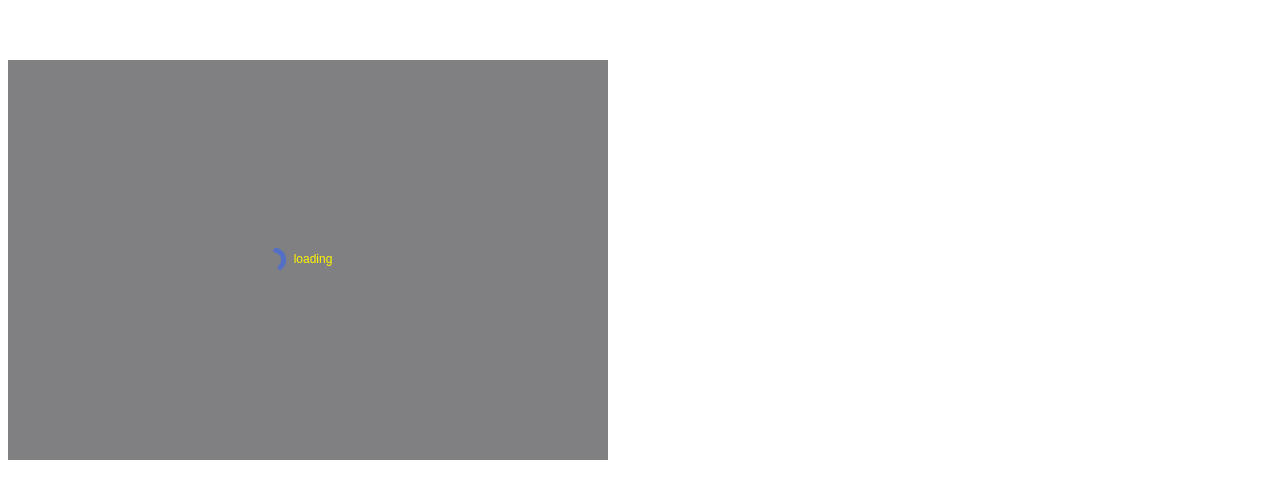
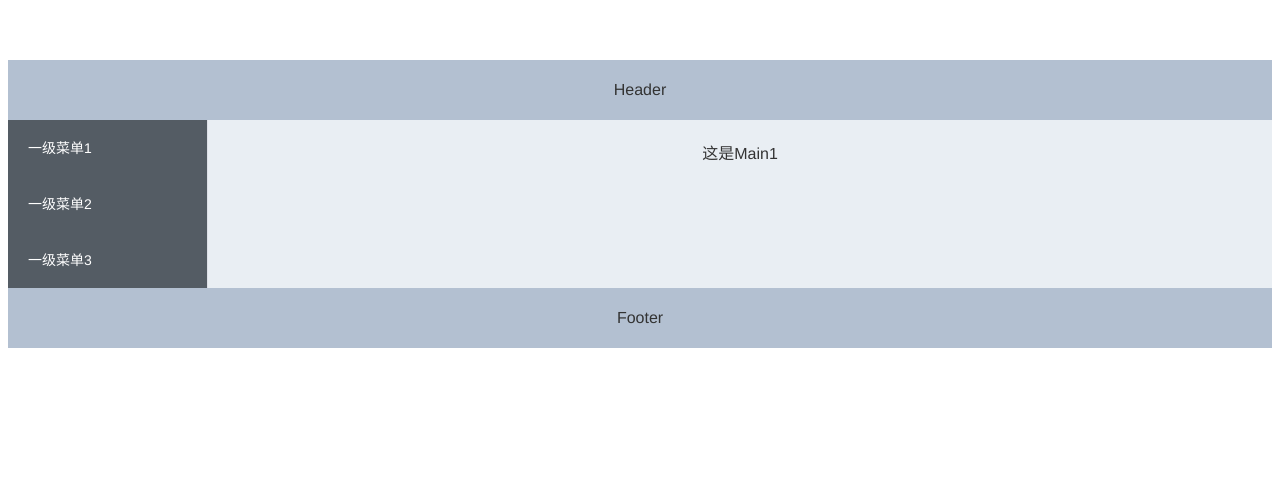
Before and after one commit to Rasic2/GVaspWeb, a Vue app in the folder frontend/: page /index/menu1 in a window 1280 px wide. Shown: the top 498 px of the page. Built offline with nearby package versions, Linux system fonts and the light colour scheme; no server answers.

Commit message:
setting router

```diff
--- a/frontend/package.json
+++ b/frontend/package.json
@@ -12,8 +12,10 @@
     "axios": "^1.6.8",
     "core-js": "^3.8.3",
     "echarts": "^5.5.0",
+    "element-plus": "^2.7.1",
     "jquery": "^3.7.1",
-    "vue": "^3.2.13"
+    "vue": "^3.2.13",
+    "vue-router": "^4.3.2"
   },
   "devDependencies": {
     "@babel/core": "^7.12.16",
--- a/frontend/src/App.vue
+++ b/frontend/src/App.vue
@@ -1,40 +1,21 @@
 <template>
-  <!-- <h1>GVasp 态密度图绘制</h1> -->
-
-  <!-- <div> -->
-  <!-- <cat-input placeholder="请输入线宽" type="text" v-model="uname" clearable></cat-input> -->
-  <!-- <br /> -->
-  <!-- <cat-input placeholder="禁用的输入框" disabled></cat-input> -->
-  <!-- <br /> -->
-  <!-- <cat-input placeholder="请输入密码" v-model="upwd" show-password></cat-input> -->
-  <!-- </div> -->
-
-  <!-- <div class="ff-hide">
-    <input type="text" v-model="val" @input="change" maxlength="10" placeholder="请输入线宽" />
-    <br />
-    <span v-show="flag">格式错误</span>
-  </div> -->
-
-  <!-- <div>
-    <slider-input ref="sliderData"></slider-input>
-  </div> -->
-  <!-- <div><my-mol></my-mol></div> -->
-  <div><my-echarts></my-echarts></div>
-  <!-- <div><my-axios></my-axios></div> -->
-
-  <!-- <img :src="svg" alt /> -->
-  <!-- <embed src="../../static/image.svg" /> -->
-  <!-- <img alt="Vue logo" src="./assets/logo.png"> -->
-  <!-- <HelloWorld msg="Welcome to Your Vue.js App"/> -->
+  <div id="app">
+    <!-- <router-link to="/index"> Index </router-link> | -->
+    <!-- <router-link to="/about"> 关于 </router-link> -->
+    <!-- <Index msg="GVasp 可视化" /> -->
+  </div>
+  <router-view />
 </template>
 
 <script>
 // import HelloWorld from './components/HelloWorld.vue'
 // import CatInput from "./components/input.vue";
 // import SliderInput from "./components/slider-dual.vue"
-import MyEcharts from "./components/Echarts.vue";
+// import MyEcharts from "./components/Echarts.vue";
+// import MyAside from "./components/Aside.vue";
 // import MyAxios from "./components/Axios.vue";
 // import MyMol from "./components/3dmol.vue";
+// import Index from "./components/Index.vue";
 
 export default {
   name: 'App',
@@ -42,9 +23,11 @@ export default {
     // HelloWorld
     // CatInput,
     // SliderInput,
-    MyEcharts,
+    // MyEcharts,
     // MyAxios,
-    // MyMol
+    // MyMol,
+    // MyAside
+    // Index
   },
   // data() {
   //   return {
@@ -99,4 +82,4 @@ export default {
 .ff-hide {
   color: red;
 }
-</style>
+</style> -->
--- /dev/null
+++ b/frontend/src/components/Aside.vue
@@ -0,0 +1,22 @@
+<template>
+    <div>
+        <el-menu background-color="#545c64" text-color="#ffffff" active-text-color="#ffd04b"
+            class="el-menu-vertical-demo" router>
+            <el-menu-item index="/index/menu1">一级菜单1</el-menu-item>
+            <el-menu-item index="/index/menu2">一级菜单2</el-menu-item>
+            <el-menu-item index="/index/menu3">一级菜单3</el-menu-item>
+        </el-menu>
+    </div>
+</template>
+
+<script>
+export default {
+    name: "MyAside"
+}
+</script>
+
+<style scoped>
+.el-menu-vertical-demo {
+    height: 100%;
+}
+</style>
--- /dev/null
+++ b/frontend/src/components/Home.vue
@@ -0,0 +1,14 @@
+<template>
+    <a>
+        Hello
+    </a>
+</template>
+
+
+<script>
+export default {
+    name: "MyHome"
+}
+</script>
+
+<style></style>
--- /dev/null
+++ b/frontend/src/components/Index.vue
@@ -0,0 +1,57 @@
+<template>
+    <div>
+        <el-container>
+            <el-header>Header</el-header>
+            <el-container>
+                <el-aside width="200px">
+                    <Aside></Aside>
+                </el-aside>
+                <el-main>
+                    <router-view></router-view>
+                </el-main>
+            </el-container>
+            <el-footer>Footer</el-footer>
+        </el-container>
+    </div>
+</template>
+
+<script>
+
+import Aside from "./Aside.vue"
+
+export default {
+    name: 'MyIndex',
+    components: {
+        Aside
+    },
+    props: {
+        msg: String
+    }
+}
+</script>
+<style>
+.el-header,
+.el-footer {
+    background-color: #B3C0D1;
+    color: #333;
+    text-align: center;
+    line-height: 60px;
+}
+
+.el-aside {
+    background-color: #D3DCE6;
+    color: #333;
+    text-align: center;
+    line-height: 200px;
+}
+
+.el-main {
+    background-color: #E9EEF3;
+    color: #333;
+    text-align: center;
+}
+
+body>.el-container {
+    margin-bottom: 40px;
+}
+</style>
--- /dev/null
+++ b/frontend/src/components/Main1.vue
@@ -0,0 +1,13 @@
+<template>
+    <div>
+        这是Main1
+    </div>
+</template>
+
+<script>
+export default {
+    name: "MyMain1"
+}
+</script>
+
+<style scoped></style>
--- /dev/null
+++ b/frontend/src/components/Main2.vue
@@ -0,0 +1,13 @@
+<template>
+    <div>
+        这是Main2
+    </div>
+</template>
+
+<script>
+export default {
+    name: "MyMain2"
+}
+</script>
+
+<style scoped></style>
--- /dev/null
+++ b/frontend/src/components/Main3.vue
@@ -0,0 +1,13 @@
+<template>
+    <div>
+        这是Main3
+    </div>
+</template>
+
+<script>
+export default {
+    name: "MyMain3"
+}
+</script>
+
+<style scoped></style>
--- /dev/null
+++ b/frontend/src/router.js
@@ -0,0 +1,35 @@
+import { createWebHistory, createRouter } from "vue-router";
+import Index from "./components/Index";
+import Home from "./components/Home.vue";
+
+const routes = [
+  //一级路由
+  { path: "/home", name: "Hone", component: Home },
+  {
+    path: "/index",
+    name: "Index",
+    component: Index,
+    //路由嵌套
+    children: [
+      {
+        path: "/index/menu1",
+        component: () => import("./components/Main1.vue"),
+      },
+      {
+        path: "/index/menu2",
+        component: () => import("./components/Main2.vue"),
+      },
+      {
+        path: "/index/menu3",
+        component: () => import("./components/Main3.vue"),
+      },
+    ],
+  },
+];
+
+const router = createRouter({
+  history: createWebHistory(),
+  routes: routes,
+});
+
+export default router;
```
Also changed, not shown: frontend/src/main.js (+7 -0 lines), 1 other file (tests, documents, lock files or other folders).
